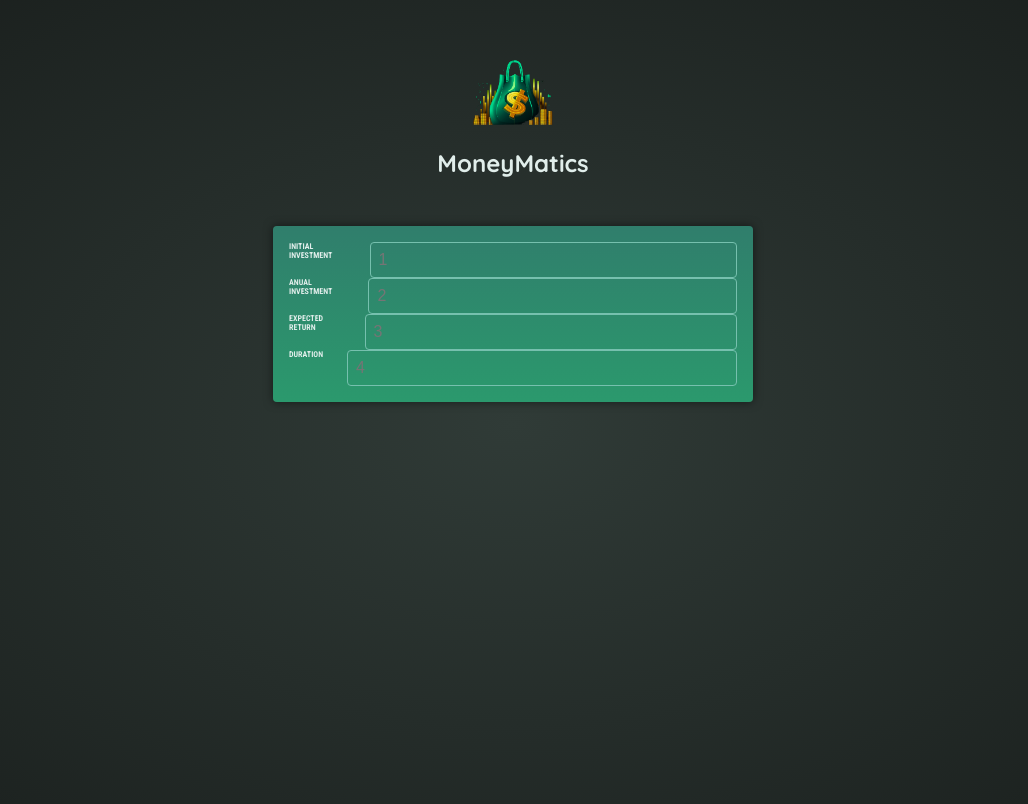
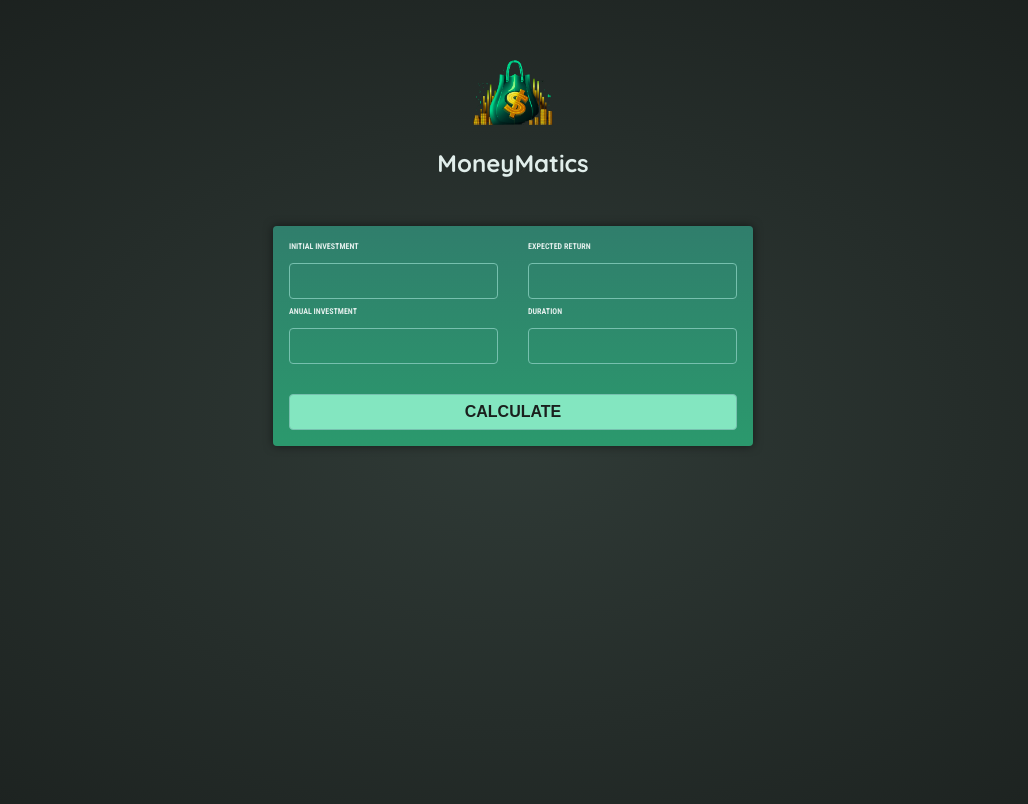
Before and after one commit to KlasniMisho123/Angular-MoneyMatics, an Angular app: page / in a window 1280 px wide. Shown: the top 804 px of the page, without its empty margins (127-1155 px from the left). Built offline with nearby package versions, Linux system fonts and the light colour scheme.

Commit message:
input component commit

```diff
--- a/src/app/input/input.component.css
+++ b/src/app/input/input.component.css
@@ -1,18 +1,3 @@
-.input-grid {
-    justify-self: center;
-    padding: 2rem;
-    background-color: rgb(18, 95, 18);
-    display: grid;
-    grid-template-columns: 1fr 1fr;
-    gap: 50px;
-    border-radius: 4px;
-}
-
-.input-grid > div{
-    display: flex;
-    flex-direction: column;
-}
-
 form {
   padding: 1rem;
   max-width: 30rem;
@@ -20,12 +5,16 @@ form {
   border-radius: 4px;
   background: linear-gradient(180deg, #307e6c, #2b996d);
   box-shadow: 0 0 10px rgba(0, 0, 0, 0.5);
+  display: grid;
+  grid-template-columns: 1fr 1fr;
+  gap: 30px;
 }
 
 .input-group {
   display: flex;
+  flex-direction: column;
   justify-content: space-evenly;
-  gap: 1.5rem;
+  gap: 0.5rem;
 }
 
 label {
@@ -58,6 +47,7 @@ button {
   font-weight: bold;
   text-transform: uppercase;
   cursor: pointer;
+  grid-column: span 2;
 }
 
 button:hover {
--- a/src/app/input/input.component.html
+++ b/src/app/input/input.component.html
@@ -1,19 +1,17 @@
 <form >
     <div class="input-group">
         <label>Initial Investment</label>
-        <input placeholder="1"/>
-    </div>
-    <div class="input-group">
+        <input />
+
         <label>Anual Investment</label>
-        <input placeholder="2"/>
+        <input />
     </div>
     <div class="input-group">
         <label>Expected Return</label>
-        <input placeholder="3"/>
+        <input />
+
+        <label>Duration</label>
+        <input />
     </div>
-    <div class="input-group">
-        <label>Duration</label>
-        <input placeholder="4"/>
-    </div>
-
+        <button> Calculate </button>
 </form>
```
